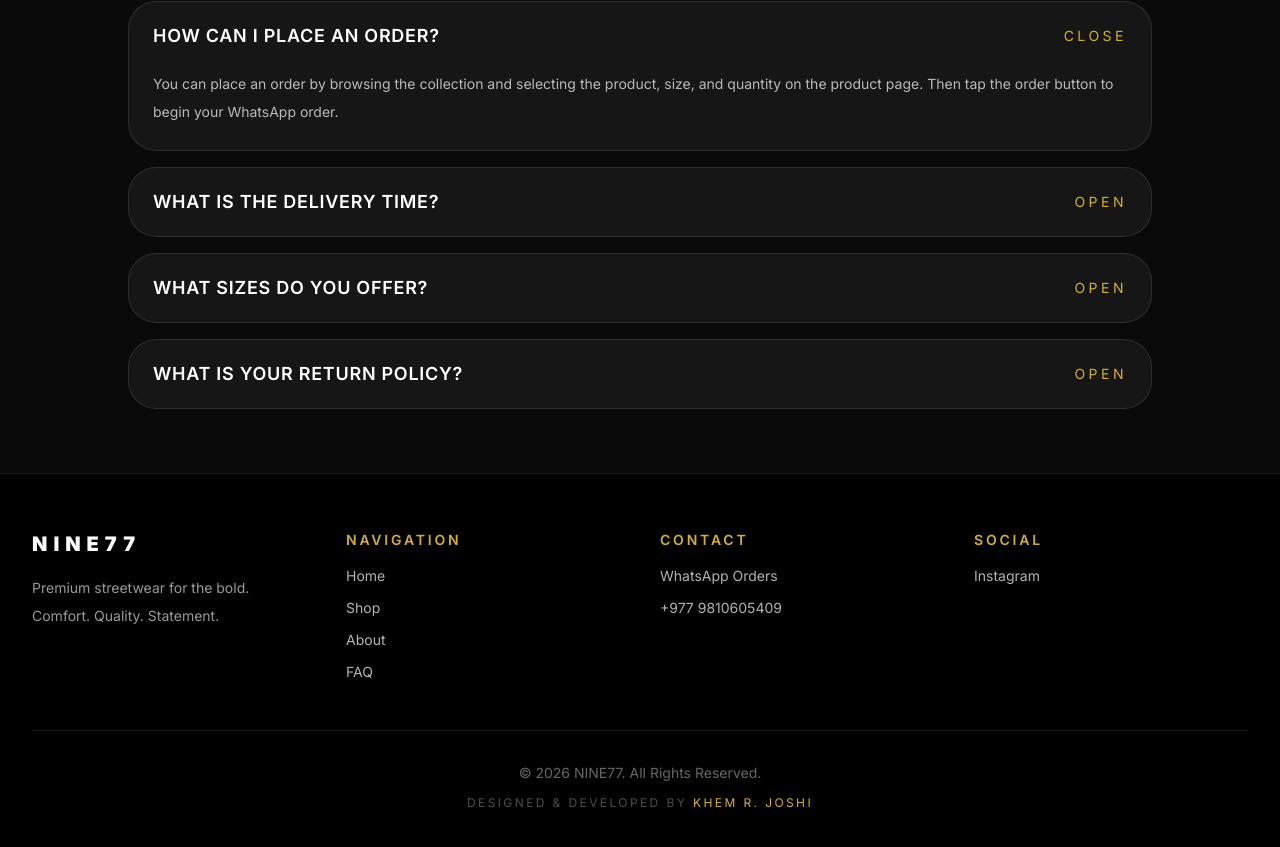
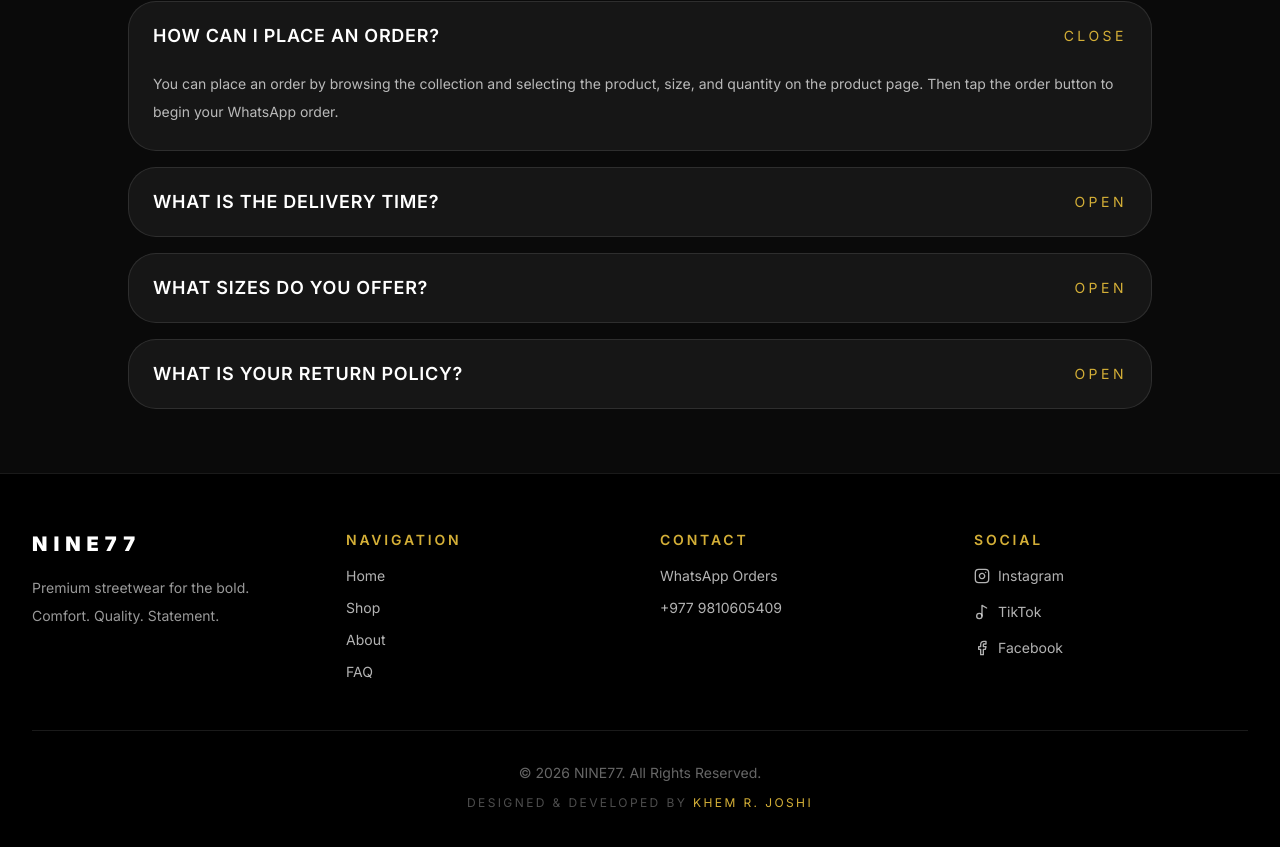
Before and after one commit to khem75/nine77-store-, a Next.js app: page / in a window 1280 px wide. Shown: the part 5221-6068 px from the top of the page. Built offline with nearby package versions, Linux system fonts and the light colour scheme.

Commit message:
Update footer with Instagram, TikTok and Facebook links

```diff
--- a/components/footer.tsx
+++ b/components/footer.tsx
@@ -1,6 +1,7 @@
 'use client';
 
 import Link from 'next/link';
+import { Instagram, Facebook, Music2 } from 'lucide-react';
 
 export default function Footer() {
     return (
@@ -24,25 +25,25 @@ export default function Footer() {
 
                         <ul className="space-y-3 text-sm text-white/70">
                             <li>
-                                <Link href="/" className="hover:text-gold">
+                                <Link href="/" className="hover:text-gold transition">
                                     Home
                                 </Link>
                             </li>
 
                             <li>
-                                <Link href="/shop" className="hover:text-gold">
+                                <Link href="/shop" className="hover:text-gold transition">
                                     Shop
                                 </Link>
                             </li>
 
                             <li>
-                                <Link href="/about" className="hover:text-gold">
+                                <Link href="/about" className="hover:text-gold transition">
                                     About
                                 </Link>
                             </li>
 
                             <li>
-                                <Link href="/faq" className="hover:text-gold">
+                                <Link href="/faq" className="hover:text-gold transition">
                                     FAQ
                                 </Link>
                             </li>
@@ -65,15 +66,40 @@ export default function Footer() {
                             Social
                         </h4>
 
-                        <ul className="space-y-3 text-sm text-white/70">
+                        <ul className="space-y-4 text-sm text-white/70">
                             <li>
                                 <a
                                     href="https://www.instagram.com/nine.77___/"
                                     target="_blank"
                                     rel="noreferrer"
-                                    className="hover:text-gold"
+                                    className="flex items-center gap-2 hover:text-gold transition"
                                 >
+                                    <Instagram size={16} />
                                     Instagram
+                                </a>
+                            </li>
+
+                            <li>
+                                <a
+                                    href="https://www.tiktok.com/@nine.77___"
+                                    target="_blank"
+                                    rel="noreferrer"
+                                    className="flex items-center gap-2 hover:text-gold transition"
+                                >
+                                    <Music2 size={16} />
+                                    TikTok
+                                </a>
+                            </li>
+
+                            <li>
+                                <a
+                                    href="https://www.facebook.com/share/1DtEy4K4MX/?mibextid=wwXIfr"
+                                    target="_blank"
+                                    rel="noreferrer"
+                                    className="flex items-center gap-2 hover:text-gold transition"
+                                >
+                                    <Facebook size={16} />
+                                    Facebook
                                 </a>
                             </li>
                         </ul>
@@ -91,7 +117,7 @@ export default function Footer() {
                             href="https://github.com/khem75"
                             target="_blank"
                             rel="noreferrer"
-                            className="text-gold hover:text-white"
+                            className="text-gold hover:text-white transition"
                         >
                             Khem R. Joshi
                         </a>
```
